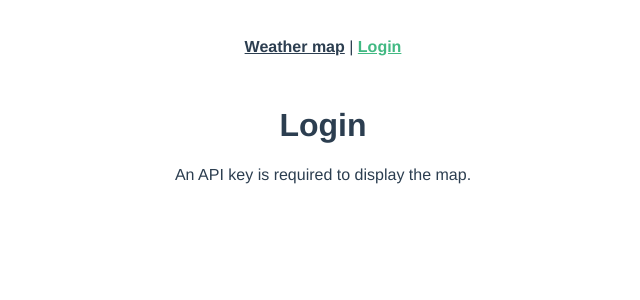
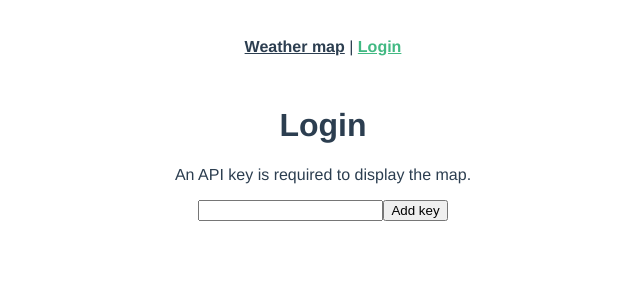
Before and after one commit to cnotv/open-weather-map, a Vue app: page /login in a window 1280 px wide. Shown: the top 300 px of the page, without its empty margins (317-957 px from the left). Built offline with nearby package versions, Linux system fonts and the light colour scheme.

Commit message:
Allow to set API keys in Login page

```diff
--- a/src/views/Login.vue
+++ b/src/views/Login.vue
@@ -2,5 +2,24 @@
   <div>
     <h1>Login</h1>
     <p>An API key is required to display the map.</p>
+    <input type="text" v-model="apiKey" />
+    <button v-on:click="setApiKey(apiKey)">Add key</button>
   </div>
 </template>
+
+
+<script lang="ts">
+import Vue from "vue";
+import { mapActions } from "vuex";
+
+export default Vue.extend({
+  data() {
+    return {
+      apiKey: ""
+    };
+  },
+  methods: {
+    ...mapActions(["setApiKey"])
+  }
+});
+</script>
```
